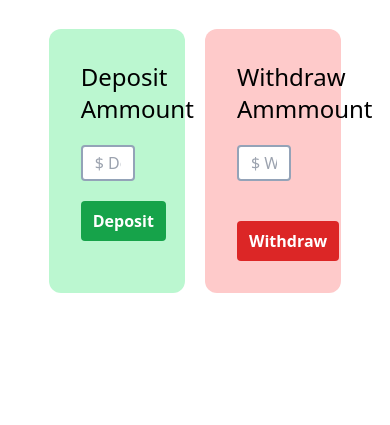
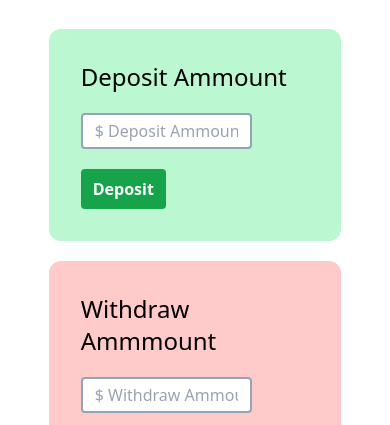
Before and after one commit to mkError420/banking-basic, a plain HTML site: page banking.html in a window 390 px wide. Shown: the part 675-1100 px from the top of the page. Before the commit the page ends 968 px from the top, so only its background shows below. Drawn offline with nearby package versions, Linux system fonts and the light colour scheme.

Commit message:
Add files via upload

```diff
--- a/banking.html
+++ b/banking.html
@@ -32,7 +32,7 @@
             </div>
 
             <!-- deposite and withdraw ssecttion -->
-            <div class="grid grid-cols-2 gap-5 mt-8">
+            <div class="grid grid-cols-1 lg:grid-cols-2 gap-5 mt-8">
                 <div class="space-y-5 bg-green-200 p-8  rounded-xl">
                     <h3 class="text-2xl">Deposit Ammount</h3>
 
```
